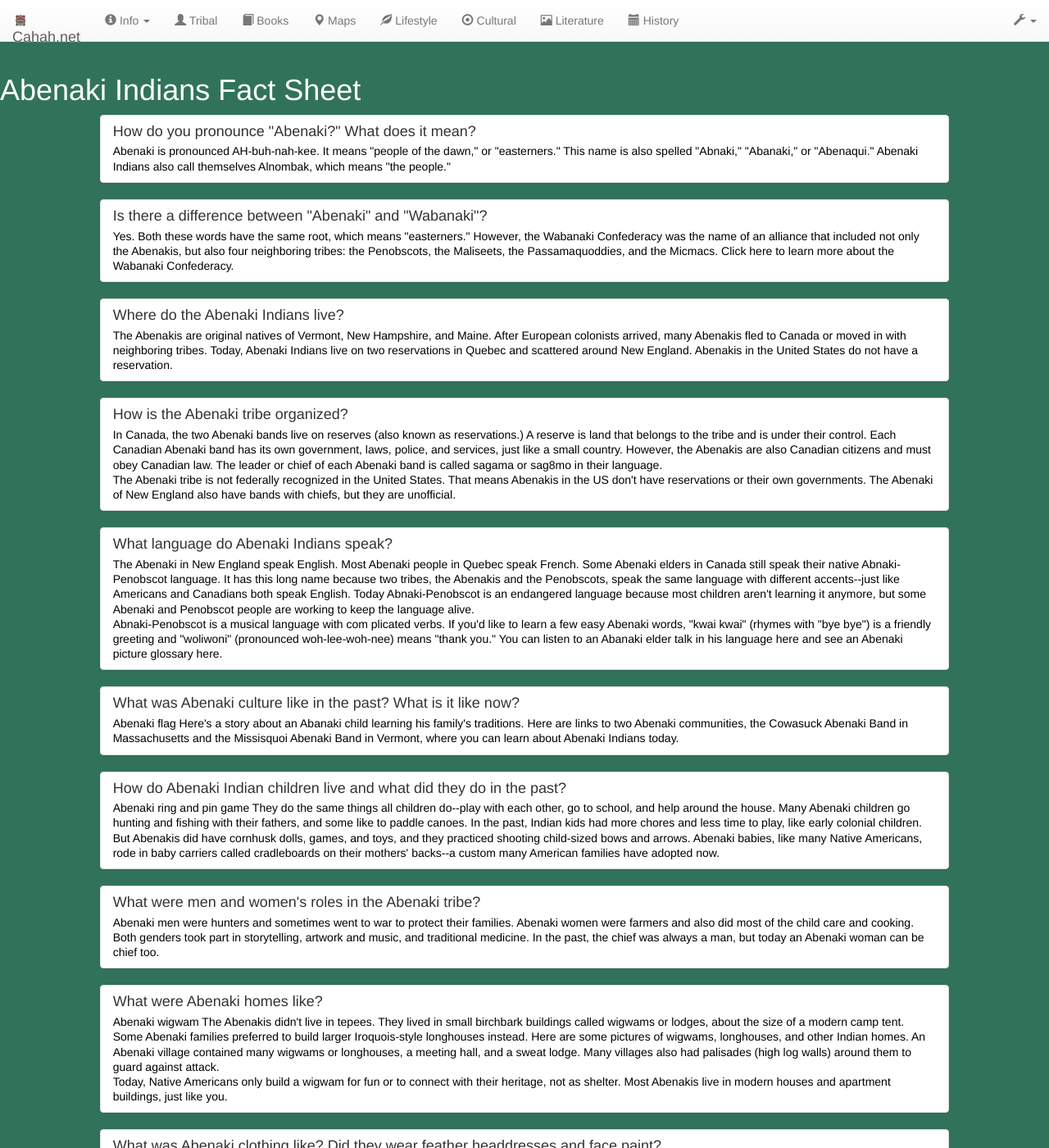
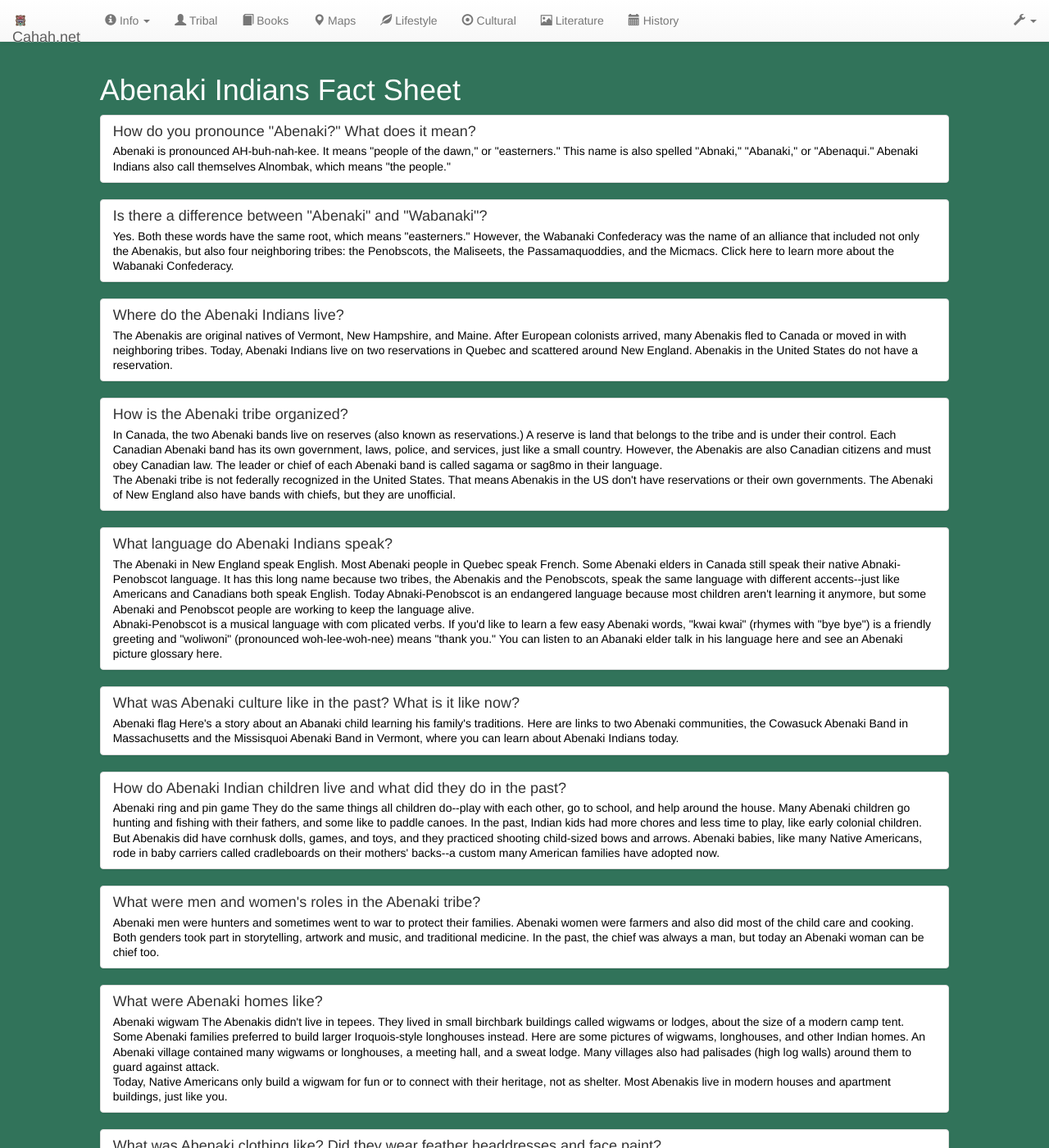
Before and after one commit to tlezotte/cahah, a Jekyll site: the page built from factsheet.html, in a window 1280 px wide and 1400 px high. Shown: the whole window at 82% size. Built offline with Jekyll 4.4.1, drawn with Linux system fonts in a browser that asks for light colours; nearby versions of some CDN libraries.

Commit message:
clean up

```diff
--- a/abenaki.html
+++ b/abenaki.html
@@ -3,9 +3,9 @@
 ---
 
 <div class="container-fluid">
-	<div class="row">
+	<div class="row white">
 	  <div class="col-md-1"> </div>
-	  <div class="col-md-10" style="color:#FFFFFF;">
+	  <div class="col-md-10">
 		<p>
 			<strong>Language:</strong> Abnaki-Penobscot is an Algonquian language still spoken in Canada by a few Western Abenaki elders. Eastern Abenaki or Penobscot was another dialect of the same language once spoken in Maine, where Penobscot Indian people today are working to revive its use. The Abenakis call their language Alnombak or Aln8bak (8 is an old Jesuit symbol for a nasalized, unrounded 'o'.)
 		</p>
--- a/cemetery.html
+++ b/cemetery.html
@@ -81,7 +81,7 @@
 	</div>
 
 
-	<div class="row">
+	<div class="row white">
 	  <div class="col-md-1"> </div>
 	  <div class="col-md-9">
 		<blockquote>
--- a/css/main.css
+++ b/css/main.css
@@ -10,3 +10,10 @@
 A:visited {text-decoration: none; color: #000000;}
 A:active {text-decoration: none; color: #000000;}
 A:hover {text-decoration: underline; color: #000000;}
+
+
+.white {color: #FFFFFF;}
+A.white:link {text-decoration: none; color: #FFFFFF;}
+A:visited {text-decoration: none; color: #FFFFFF;}
+A:active {text-decoration: none; color: #FFFFFF;}
+A:hover {text-decoration: underline; color: #FFFFFF;}
--- a/factsheet.html
+++ b/factsheet.html
@@ -2,7 +2,15 @@
 layout: default
 ---
 
-<h1 style="color:#FFFFFF;">Abenaki Indians Fact Sheet</h1>
+<div class="container-fluid white">
+	<div class="row">
+	  <div class="col-md-1"> </div>
+	  <div class="col-md-10">
+		<h1>Abenaki Indians Fact Sheet</h1>
+	  </div>
+	  <div class="col-md-1"> </div>
+	</div>
+</div>
 
 <div class="container-fluid">
 	<div class="row">
@@ -151,7 +159,7 @@
 	  </div>
 	  <div class="col-md-1"> </div>
 	</div>
-	<blockquote>
+	<blockquote class="white">
 	  <footer>Source: <cite title="Source Title"><a href="http://www.bigorrin.org/abenaki_kids.htm" target="_blank">bigorrin.org</a></cite></footer>
 	</blockquote>
 </div>
--- a/index.html
+++ b/index.html
@@ -12,15 +12,15 @@
 </style>
 
 <div class="container-fluid">
-	<div class="row" style="color:#ffffff;">
+	<div class="row white">
 	  <div class="col-md-10 lead">Abenaki Indians</div>
 	  <div class="col-md-2">Medor Cahah<br><small>aka</small> Peter Medor</div>
 	</div>
-	<div class="row" style="color:#ffffff;">
+	<div class="row white">
 	  <div class="col-md-10">&nbsp;</div>
 	  <div class="col-md-2">&nbsp;</div>
 	</div>
-	<div class="row" style="color:#ffffff;">
+	<div class="row white">
 	  <div class="col-md-10"></div>
 	  <div class="col-md-2"><span class="glyphicon glyphicon-chevron-right" aria-hidden="true"></span> <a href="cemetery.html">Cemetery</a></div>
 	</div>
```
